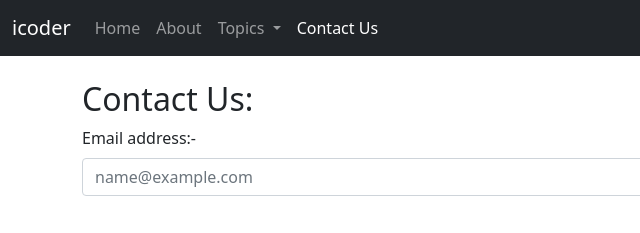
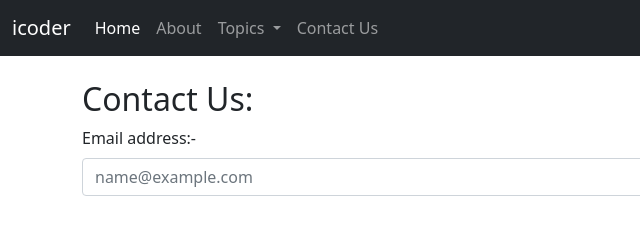
Before and after one commit to Swa-jpg/icoder-bootstrap, a plain HTML site: page contact.html in a window 1280 px wide. Shown: the top 233 px of the page, 0-640 px from the left. Drawn offline with nearby package versions, Linux system fonts and the light colour scheme.

Commit message:
Update contact.html

```diff
--- a/contact.html
+++ b/contact.html
@@ -25,10 +25,10 @@
             <div class="collapse navbar-collapse" id="navbarSupportedContent">
                 <ul class="navbar-nav me-auto mb-2 mb-lg-0">
                     <li class="nav-item">
-                        <a class="nav-link" aria-current="page" href="/">Home</a>
+                        <a class="nav-link active" aria-current="page" href="/icoder-bootstrap/">Home</a>
                     </li>
                     <li class="nav-item">
-                        <a class="nav-link " href="/about.html">About</a>
+                        <a class="nav-link" href="/icoder-bootstrap/about.html">About</a>
                     </li>
 
                     <li class="nav-item dropdown">
@@ -46,8 +46,9 @@
                         </ul>
                     </li>
                     <li class="nav-item">
-                        <a class="nav-link active" href="/Contact.html">Contact Us</a>
+                        <a class="nav-link" href="/icoder-bootstrap/Contact.html">Contact Us</a>
                     </li>
+                </ul>
 
 
 
```
